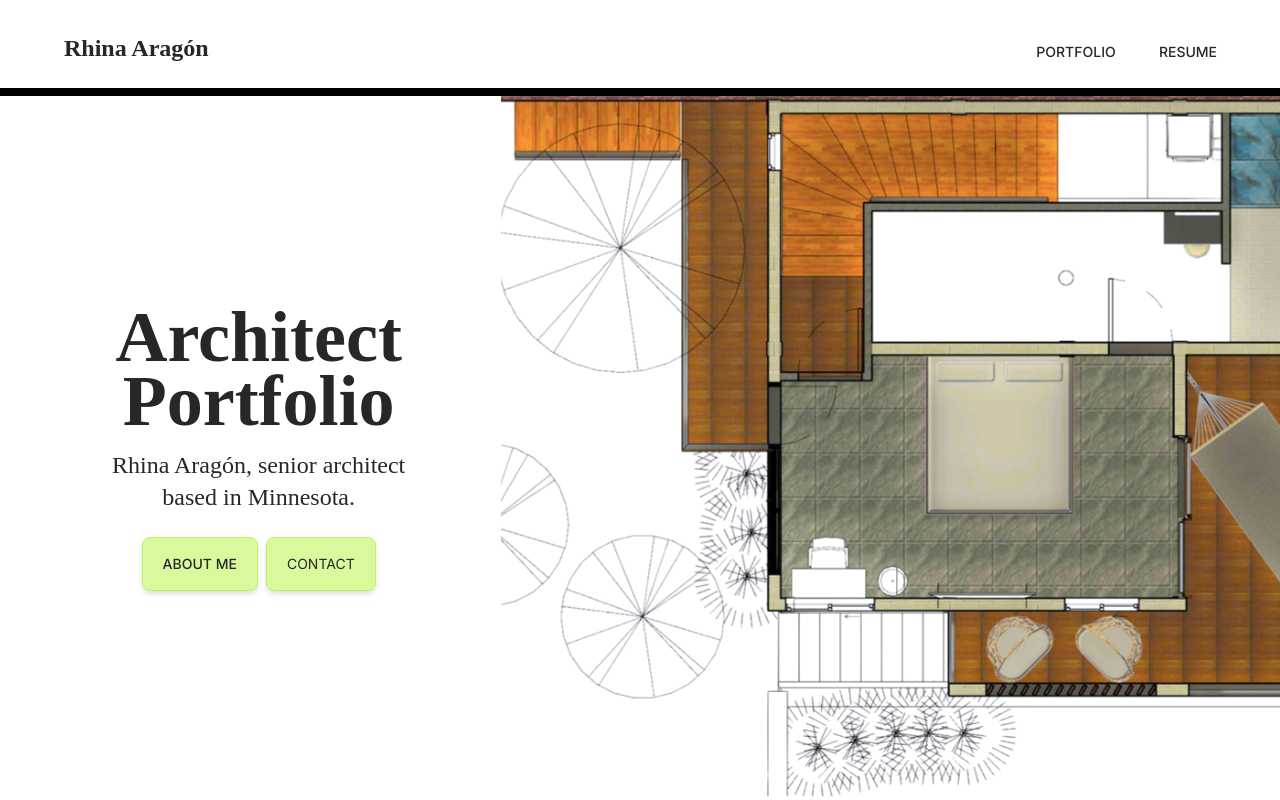
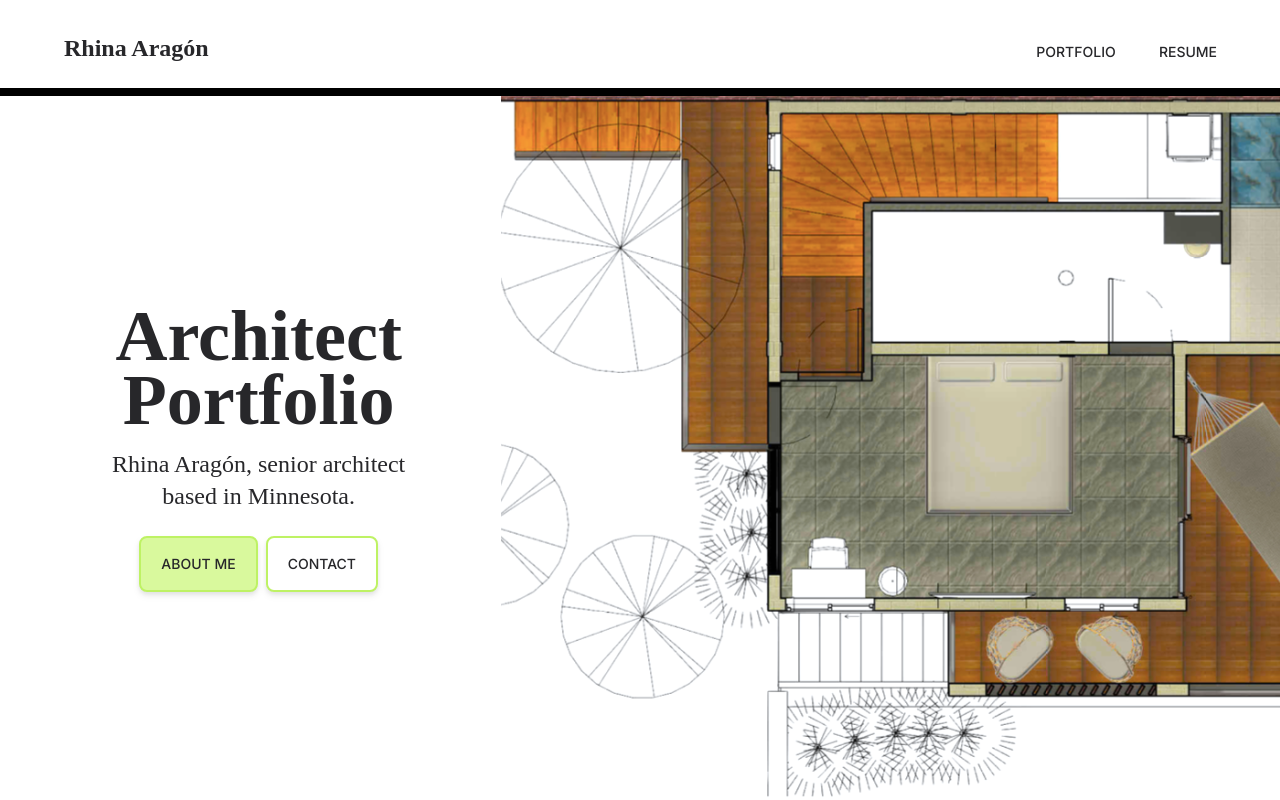
Before and after one commit to liz-garcia/architect-portfolio, a React (Vite) app in the folder client/: page / in a window 1280 px wide. Shown: the top 800 px of the page. Built offline with nearby package versions, Linux system fonts and the light colour scheme; a web font is replaced by a local one.

Commit message:
Fixed primeryLink and secondaryLink components. Now they also accept 'href' for navigation.

```diff
--- a/client/src/components/Buttons/PrimaryLink.jsx
+++ b/client/src/components/Buttons/PrimaryLink.jsx
@@ -5,7 +5,7 @@ import { Link } from "react-router-dom";
 const size = "w-fit";
 const text = "font-medium text-zinc-800 text-center uppercase text-sm/loose";
 const layout = "block px-5 py-3 rounded-lg";
-const color = "bg-lime-200 border border-lime-300 drop-shadow-md"; // Initial color before hover
+const color = "bg-lime-200 border-2 border-lime-300 drop-shadow-md"; // Initial color before hover
 
 // Transition from solid slate to gradient, with smooth color movement
 const transitionColor = "hover:bg-green-300 hover:border-green-400";
@@ -16,23 +16,49 @@ const transitionFont = "hover:font-medium hover:text-sm/loose";
 // Final PrimaryLink style
 const primaryLinkStyle = `${size} ${text} ${layout} ${color} ${transition} ${transitionFont} ${transitionColor}`;
 
-// PrimaryLink Component
-const PrimaryLink = ({ to, children }) => {
-  return (
-    <Link to={to} className={primaryLinkStyle}>
-      {children}
-    </Link>
-  );
+// PrimaryLink component
+const PrimaryLink = ({ to, href, children }) => {
+  if (href) {
+    // If 'href' is provided, render an <a> element
+    return (
+      <a href={href} className={primaryLinkStyle}>
+        {children}
+      </a>
+    );
+  } else if (to) {
+    // If 'to' is provided, render a <Link> element
+    return (
+      <Link to={to} className={primaryLinkStyle}>
+        {children}
+      </Link>
+    );
+  } else {
+    // If neither 'to' nor 'href' is provided, return null or some fallback
+    return null;
+  }
 };
 
 // PropTypes
 PrimaryLink.propTypes = {
-  // Set children to 'PropTypes.node.isRequired', to allow for any renderable content
-  children: PropTypes.string.isRequired,
+  children: PropTypes.node.isRequired, // Allows any renderable content
   to: PropTypes.oneOfType([
     PropTypes.string, // e.g., "/about"
     PropTypes.object, // e.g., { pathname: "/about", search: "?source=home" }
-  ]).isRequired,
+  ]),
+  href: PropTypes.string,
+  // Custom validation to ensure one of 'to' or 'href' is provided, but not both. At least one is required.
+  props: (props, propName, componentName) => {
+    if (!props.to && !props.href) {
+      return new Error(
+        `One of 'to' or 'href' is required in '${componentName}'.`
+      );
+    }
+    if (props.to && props.href) {
+      return new Error(
+        `Only one of 'to' or 'href' should be provided in '${componentName}', not both.`
+      );
+    }
+  },
 };
 
 export default PrimaryLink;
--- a/client/src/components/Buttons/SecondaryLink.jsx
+++ b/client/src/components/Buttons/SecondaryLink.jsx
@@ -3,36 +3,62 @@ import { Link } from "react-router-dom";
 
 // Tailwind CSS utility classes
 const size = "w-fit";
-const text = "font-normal text-zinc-800 text-center uppercase text-sm/loose";
+const text = "font-medium text-zinc-800 text-center uppercase text-sm/loose";
 const layout = "block px-5 py-3 rounded-lg";
-const color = "bg-lime-200 border border-lime-300 drop-shadow-md"; // Initial color before hover
+const color = "bg-[#FFFFFF] border-2 border-lime-300 drop-shadow-md"; // Initial color before hover
 
 // Transition from solid slate to gradient, with smooth color movement
-const transitionColor = "hover:bg-green-200 hover:border-green-300";
+const transitionColor = "hover:bg-green-300 hover:border-green-400";
 const transition =
   "hover:scale-105 transform transition ease-in-out duration-500";
-const transitionFont = "hover:font-normal hover:text-sm/loose";
+const transitionFont = "hover:font-medium hover:text-sm/loose";
 
 // Final SecondaryLink style
 const secondaryLinkStyle = `${size} ${text} ${layout} ${color} ${transition} ${transitionFont} ${transitionColor}`;
 
 // SecondaryLink Component
-const SecondaryLink = ({ to, children }) => {
-  return (
-    <Link to={to} className={secondaryLinkStyle}>
-      {children}
-    </Link>
-  );
+const SecondaryLink = ({ to, href, children }) => {
+  if (href) {
+    // If 'href' is provided, render an <a> element
+    return (
+      <a href={href} className={secondaryLinkStyle}>
+        {children}
+      </a>
+    );
+  } else if (to) {
+    // If 'to' is provided, render a <Link> element
+    return (
+      <Link to={to} className={secondaryLinkStyle}>
+        {children}
+      </Link>
+    );
+  } else {
+    // If neither 'to' nor 'href' is provided, return null or some fallback
+    return null;
+  }
 };
 
 // PropTypes
 SecondaryLink.propTypes = {
-  // Set children to 'PropTypes.node.isRequired', to allow for any renderable content
-  children: PropTypes.string.isRequired,
+  children: PropTypes.node.isRequired, // Allows any renderable content
   to: PropTypes.oneOfType([
     PropTypes.string, // e.g., "/about"
     PropTypes.object, // e.g., { pathname: "/about", search: "?source=home" }
-  ]).isRequired,
+  ]),
+  href: PropTypes.string,
+  // Custom validation to ensure one of 'to' or 'href' is provided, but not both. At least one is required.
+  props: (props, propName, componentName) => {
+    if (!props.to && !props.href) {
+      return new Error(
+        `One of 'to' or 'href' is required in '${componentName}'.`
+      );
+    }
+    if (props.to && props.href) {
+      return new Error(
+        `Only one of 'to' or 'href' should be provided in '${componentName}', not both.`
+      );
+    }
+  },
 };
 
 export default SecondaryLink;
--- a/client/src/components/Logo.jsx
+++ b/client/src/components/Logo.jsx
@@ -1,7 +1,8 @@
 import { Link } from "react-router-dom";
 
 // Tailwind CSS utility classes
-const logoStyle = "p-1 flex items-center justify-center";
+const logoStyle =
+  "p-1 flex items-center justify-center hover:scale-105 transform transition ease-in-out duration-500";
 const linkStyle =
   "p-3 py-5 size-full text-center flex items-center justify-center font-serif font-black text-2xl md:text-[1.65rem] sm:text-[1.60rem] md:pl-2 sm:p-2 leading-5 mb-2";
 
--- a/client/src/pages/Home/HeroSection.jsx
+++ b/client/src/pages/Home/HeroSection.jsx
@@ -30,8 +30,8 @@ function HeroSection() {
             Rhina Aragón, senior architect based in Minnesota.
           </h2>
           <div id="heroButtons" className={heroButtonsStyle}>
-            <PrimaryLink to="/#about">About Me</PrimaryLink>
-            <SecondaryLink to="/#contact">Contact</SecondaryLink>
+            <PrimaryLink href="/#about">About me</PrimaryLink>
+            <SecondaryLink href="/#contact">Contact</SecondaryLink>
           </div>
         </div>
         <div id="heroImagesContainer" className={heroImagesContainerStyle}>
```
